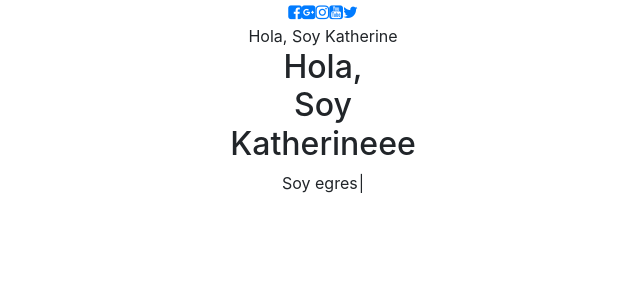
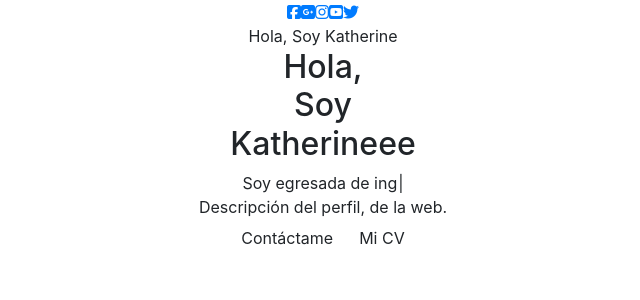
Before and after one commit to khj08/MiPortafolio, a React (Create React App) app: page / in a window 1280 px wide. Shown: the top 300 px of the page, without its empty margins (317-957 px from the left). Built offline with nearby package versions, Linux system fonts and the light colour scheme; a web font is replaced by a local one.

Commit message:
Boton de contacto y cv

```diff
--- a/public/index.html
+++ b/public/index.html
@@ -31,7 +31,7 @@
     <link
       rel="stylesheet"
       type="text/css"
-      href="https://stackpath.bootstrapcdn.com/font-awesome/4.7.0/css/font-awesome.min.css"
+      href="https://stackpath.bootstrapcdn.com/font-awesome/5.15.4/css/font-awesome.min.css"
     />
 
     <link
--- a/src/Contenedores/Home/Perfil.js
+++ b/src/Contenedores/Home/Perfil.js
@@ -15,9 +15,7 @@ export default function Perfil() {
 
   return (
     <div className='profile-container'>
-
         <div className='profile-parent'>
-
             <div className='profile-details'>
 
                 <div className='colz'>
@@ -57,11 +55,13 @@ export default function Perfil() {
 
                 <div className='profile-details-role'>
 
+                    <span className='primary-text'>
+                        {" "}
                         <h2>
+                            {" "}
                             <div className='title'>{state.title}</div>
                             <div className='titleTwo'>{state.titleTwo}</div>
                             <div className='titleThree'>{state.titleThree}</div>
-
                         </h2>
 
                         <div className='text-typewriter'>
@@ -72,7 +72,7 @@ export default function Perfil() {
                                 loop: true,
                                 delay:40,
                                 strings:[
-                                "Soy egresada de ingeniera de sistemas",
+                                    "Soy egresada de ingeniera de sistemas 😁   ",
                                     "Soy desarrolladora front end",
                                     "Soy desarrolladora web"
                                 ],
@@ -80,13 +80,27 @@ export default function Perfil() {
                             />
 
                         </div>
+                    </span>
+
+                    <span className='profile-role-tagline'>
+                        Descripción del perfil, de la web.
+                    </span>
 
                 </div>
 
+                <div className='profile-options'>
+                    <button className='btn primary-btn'>
+                        {""}
+                        Contáctame
+                        {" "}
+                    </button>
+                    <a href='CV-HUAMANYAURI.pdf' download="KatherineHuamanyauri.pdf">
+                        <button className='btn highlighted-btn'>Mi CV</button>
+                    </a>
                 </div>
 
             </div>
-
+        </div>
     </div>
 
 
```
Also changed, not shown: 1 other file (tests, documents, lock files or other folders). Lines whose indentation alone changed are shown as unchanged.
